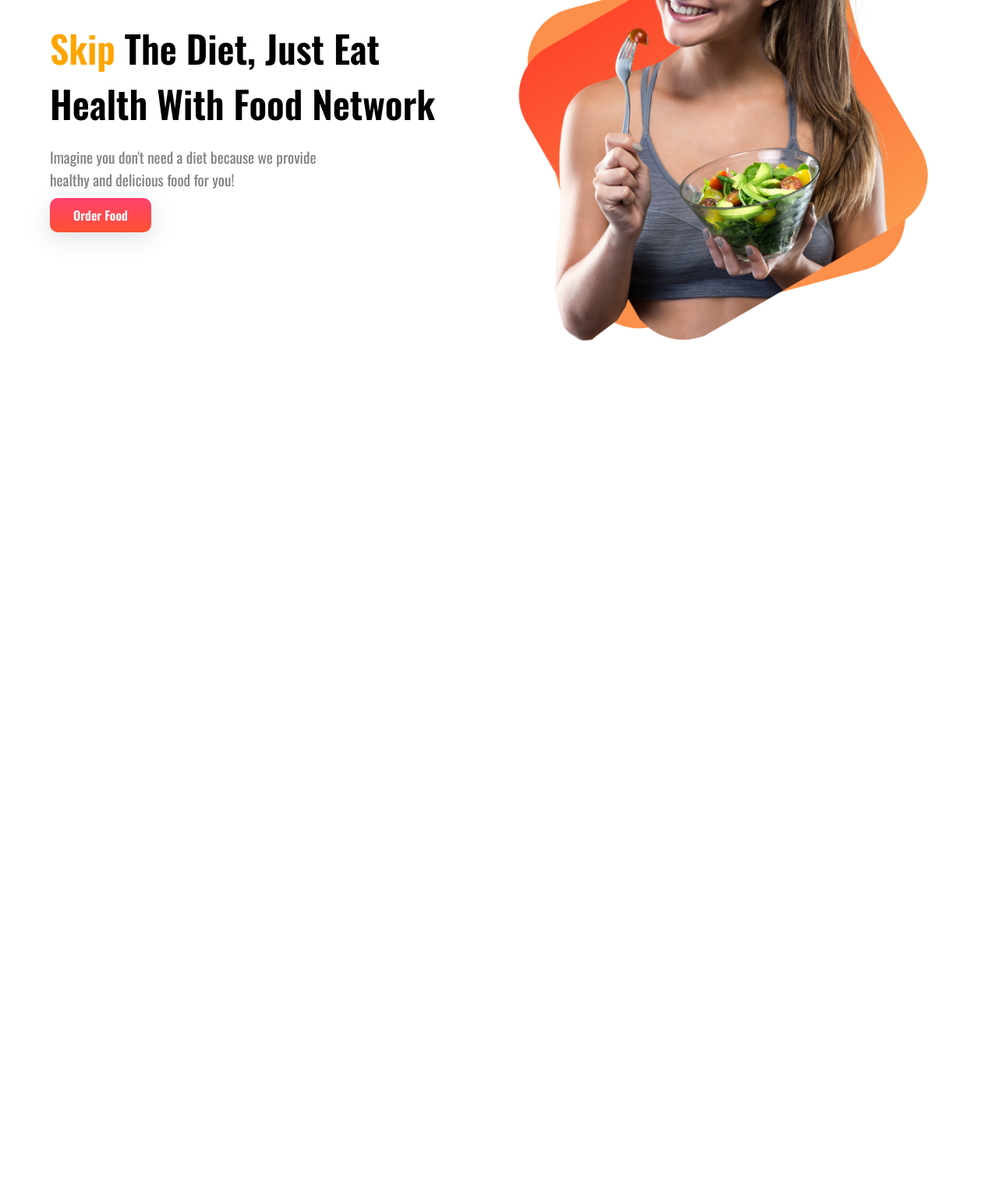
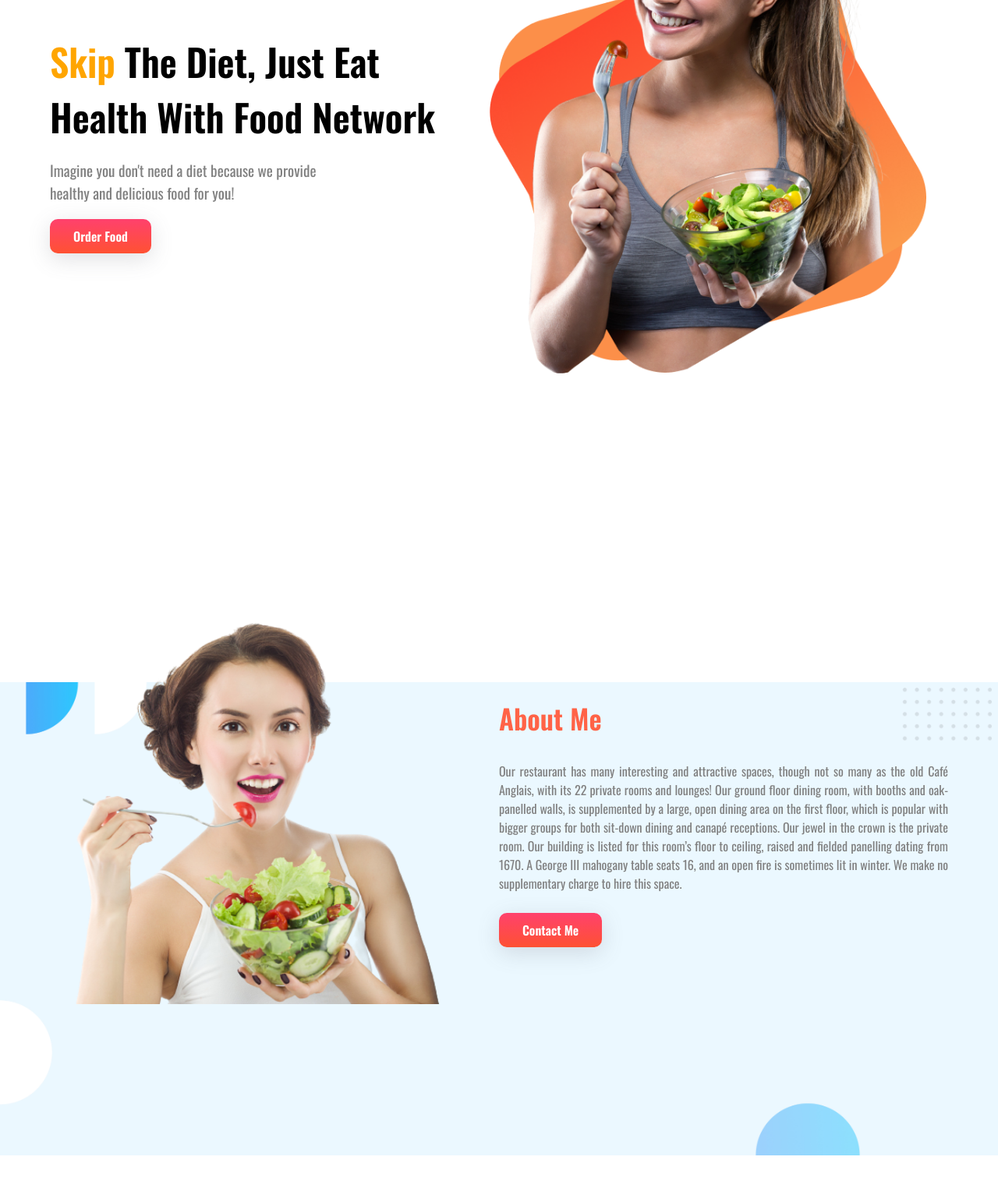
Before and after one commit to Bablu22/Assignment-1, a plain HTML site: page index.html in a window 1280 px wide. Shown: the part 282-1802 px from the top of the page at 78% size. Before the commit the page ends 800 px from the top, so only its background shows below. Drawn offline with nearby package versions, Linux system fonts and the light colour scheme.

Commit message:
about area

```diff
--- a/index.html
+++ b/index.html
@@ -21,7 +21,7 @@
     <header>
         <div class="section header-area">
             <div class="container">
-                <div class="nav">
+                <div class="nav flexible">
                     <img src="images/logo.png" alt="">
                     <div class="nav-item">
                         <ul>
@@ -39,14 +39,14 @@
 
         <section class="banner-area">
             <div class="container">
-                <div class="banner">
-                    <div class="banner-content">
+                <div class="banner flexible">
+                    <div class="banner-content half-width">
                         <h1><span>Skip</span> The Diet, Just Eat <br> Health With Food Network</h1>
                         <p>Imagine you don't need a diet because we provide <br>
                             healthy and delicious food for you!</p>
-                            <a href="" class="btn">Order Food</a>
+                        <a href="" class="btn">Order Food</a>
                     </div>
-                    <div class="banner-img">
+                    <div class="banner-img .half-width">
                         <img src="images/Group 8425.png" alt="">
                     </div>
                 </div>
@@ -54,6 +54,32 @@
         </section>
     </header>
 
+    <main>
+        <section class="about-area">
+            <div class="container">
+                <div class="about flexible">
+                    <div class="about-img half-width">
+                        <img src="images/person-4.png" alt="">
+                    </div>
+                    <div class="about-content half-width">
+                        <h2>About Me</h2>
+                        <p>Our restaurant has many interesting and attractive spaces, though not so many as the old Café
+                            Anglais, with its 22 private rooms and lounges! Our ground floor dining room, with booths
+                            and oak-panelled walls, is supplemented by a large, open dining area on the first floor,
+                            which is popular with bigger groups for both sit-down dining and canapé receptions. Our
+                            jewel in the crown is the private room. Our building is listed for this room’s floor to
+                            ceiling, raised and fielded panelling dating from 1670. A George III mahogany table seats
+                            16, and an open fire is sometimes lit in winter. We make no supplementary charge to hire
+                            this space.
+                        </p>
+                        <a href="" class="btn">Contact Me</a>
+                    </div>
+                </div>
+            </div>
+        </section>
+    </main>
+
+
 
 
 
--- a/style.css
+++ b/style.css
@@ -7,12 +7,24 @@ body{
     width: 90%;
     margin: auto;
 }
+.flexible{
+    display: flex;
+}
+section{
+    padding-bottom: 0px;
+    height: 100vh;
+}
+img{
+    width: 100%;
+}
+.half-width{
+    width: 50%;
+}
 /* ========= Header area ========== */
 header{
     height: 100vh;
-}
-.nav{
-    display: flex;
+    padding-bottom: 200px;
+    margin: auto;
 }
 .nav img{
     width: 60px;
@@ -37,10 +49,9 @@ header{
     color: #FE4D30 !important;
     font-weight: bold;
 }
+
 /* ========== Banner area ======== */
-.banner{
-    display: flex;
-}
+
 .banner-content{
     width: 50%;
     margin: auto;
@@ -52,15 +63,11 @@ header{
 .banner-content p{
     font-size: 1.2em;
     color: gray;
+    font-weight: 100;
+    padding-bottom: 10px;
 }
 .banner-content span{
     color: orange;
-}
-.banner-img{
-    width: 50%;
-}
-.banner-img img{
-    width: 100%;
 }
 .btn{
     text-decoration: none;
@@ -72,3 +79,27 @@ header{
     font-weight: bold;
     box-shadow: rgba(100, 100, 111, 0.2) 0px 7px 29px 0px;
 }
+/* ========== About Area ========= */
+.about-area{
+    background-image: url(images/Frame\ 57.jpg);
+    background-repeat: no-repeat;
+    background-size: contain;
+    background-position: center;
+    height: 100vh;
+    margin: auto;
+}
+.about{
+    margin-top: 60px;
+}
+.about-content{
+    margin: auto;
+}
+.about-content h2{
+    font-size: 2.2em;
+    color: tomato;
+}
+.about-content p{
+    text-align: justify;
+    padding-bottom: 20px;
+    color: gray;
+}
```
Also changed, not shown: images/Frame 56.jpg (added), images/Frame 57.jpg (added), images/person-2.png (added), images/person-3.png (added), images/person-4.png (added).
